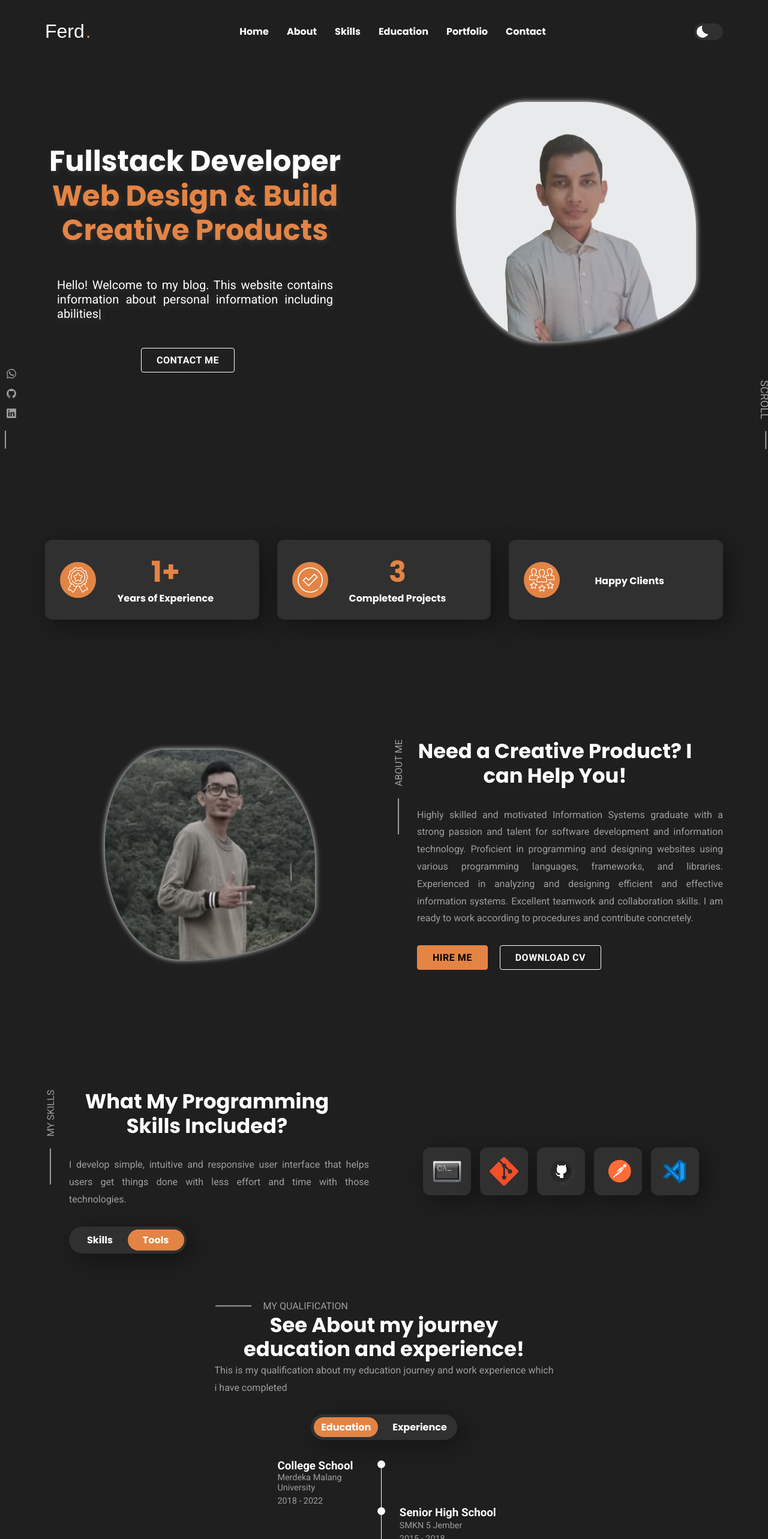
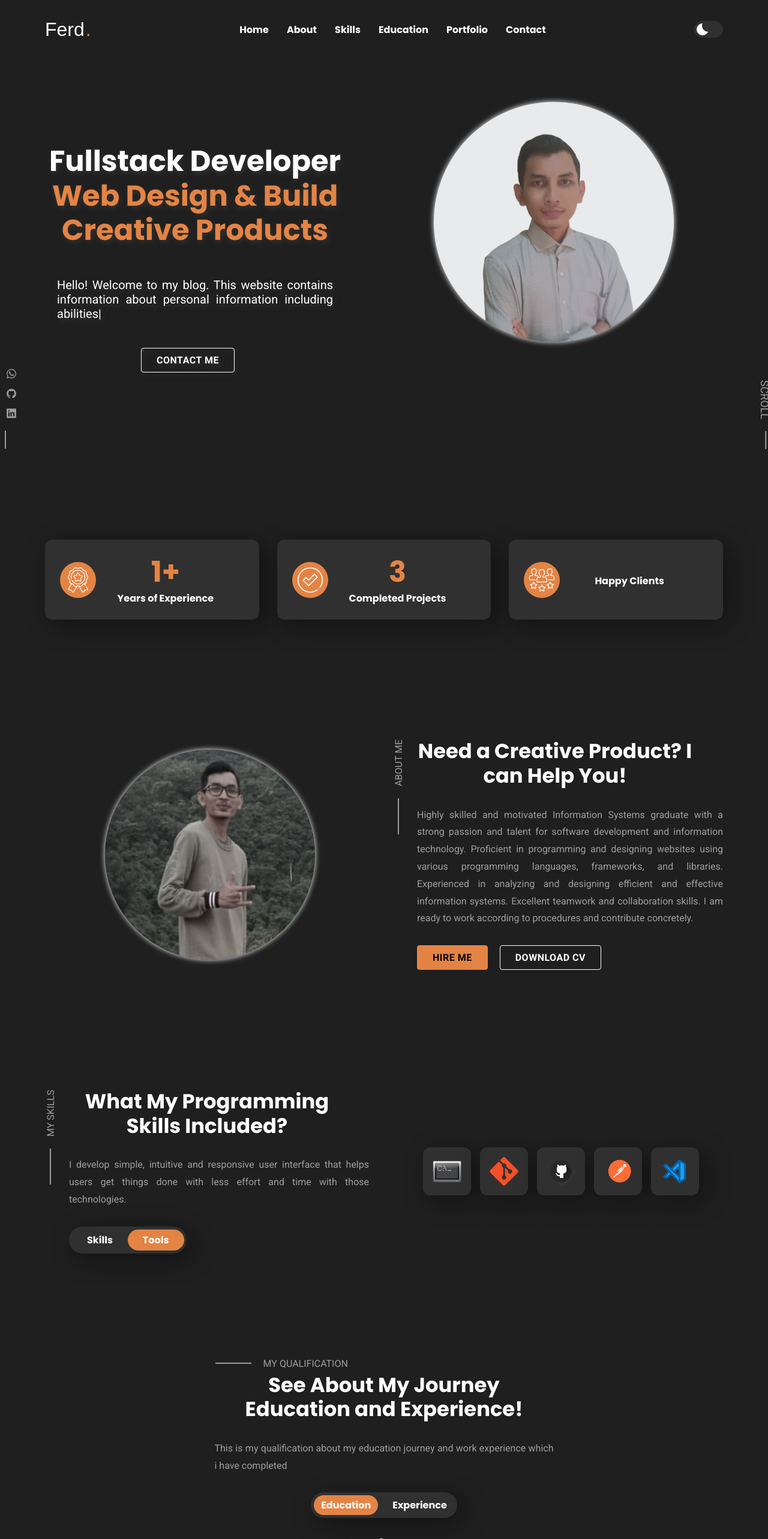
Before and after one commit to alfaniferdiansah/my-web-portofolio, a React (Create React App) app: page / in a window 1280 px wide. Shown: the top 2566 px of the page at 60% size. Built offline with nearby package versions, Linux system fonts and the light colour scheme; a web font is replaced by a local one.

Commit message:
fix responsive content

```diff
--- a/src/App.css
+++ b/src/App.css
@@ -236,7 +236,7 @@ body.active { overflow: hidden; }
 }
 
 .section-title {
-  max-width: 350px;
+  max-width: 500px;
   margin-bottom: 30px;
 }
 
@@ -393,7 +393,7 @@ body.active { overflow: hidden; }
   left: 100%;
   align-content: end;
   width: 80%;
-  max-height: 80%;
+  height: 80%;
   display: grid;
   opacity: 0.95;
   visibility: visible;
@@ -421,7 +421,7 @@ body.active { overflow: hidden; }
   color: var(--color-primary);
   font-family: var(--ff-poppins);
   font-size: var(--fs-1);
-  padding: 10px;
+  padding: 5px;
   transform: translateY(50px);
   transition: 0.75s cubic-bezier(0.68, -0.55, 0.27, 2);
 }
@@ -474,39 +474,20 @@ main { overflow-x: hidden; }
 
 .background-circle {
   background: url(assets/pro_photo.png);
-  border-radius: 40% 0 40% 0;
+  border-radius: 50%;
   width: 400px;
   height: 400px;
+  margin-inline: auto;
+  display: flex;
+  justify-content: center;
+  max-width: 500px;
   margin-top: 170px;
-  margin-left: 120px;
   background-color: rgb(232, 234, 236);
   z-index: 9;
   box-shadow: 0 0 10px var(--color-primary);
   background-size: cover;
-  animation: profile__animate 5s ease-in-out infinite 3s;
-}
-
-@keyframes profile__animate {
-  0% {
-    border-radius: 60% 40% 30% 70%/60% 30% 70% 40%;
-  }
-
-  25% {
-    border-radius: 30% 60% 70% 40%/50% 60% 30% 60%;
-  }
-
-  50% {
-    border-radius: 40% 30% 80% 40%/50% 60% 30% 60%;
-  }
-
-  75% {
-    border-radius: 30% 60% 70% 40%/50% 60% 30% 60%;
-  }
-
-  100% {
-    border-radius: 60% 40% 30% 70%/60% 30% 70% 40%;
-  }
-}
+}
+
 
 :is(.hero-social-list, .scroll-down) { display: none; }
 
@@ -613,29 +594,6 @@ h2 {
   border-radius: 50%;
   filter: grayscale(60%);
   box-shadow: 0 0 10px var(--color-primary);
-  animation: profile__animate 5s ease-in-out infinite 3s;
-}
-
-@keyframes profile__animate {
-  0% {
-    border-radius: 60% 40% 30% 70%/60% 30% 70% 40%;
-  }
-
-  25% {
-    border-radius: 30% 60% 70% 40%/50% 60% 30% 60%;
-  }
-
-  50% {
-    border-radius: 40% 30% 80% 40%/50% 60% 30% 60%;
-  }
-
-  75% {
-    border-radius: 30% 60% 70% 40%/50% 60% 30% 60%;
-  }
-
-  100% {
-    border-radius: 60% 40% 30% 70%/60% 30% 70% 40%;
-  }
 }
 
 .about .btn {
@@ -655,7 +613,10 @@ h2 {
 
 .skills { padding-block: var(--section-padding); }
 
-.skills-content { margin-bottom: 50px; }
+.skills-content {
+  margin-bottom: 50px;
+  width: 100%;
+}
 
 .skills-toggle {
   background: var(--bg-secondary);
@@ -738,7 +699,7 @@ h2 {
  * #EDUCATION
 \*-----------------------------------*/
 
-.edu { padding-block: var(--section-padding); }
+.exp { padding-block: var(--section-padding); }
 
 .exp-content {
   width: 100%;
@@ -752,7 +713,7 @@ h2 {
   position: absolute;
   color: var(--color-secondary);
   text-transform: uppercase;
-  padding-bottom: 5px;
+  padding-bottom: 10px;
   margin-left: 50px;
 }
 
@@ -769,6 +730,7 @@ h2 {
 
 .exp-title {
   width: 100%;
+  margin-bottom: 30px;
   text-align: center;
 }
 
@@ -912,7 +874,7 @@ h2 {
   position: absolute;
   color: var(--color-secondary);
   text-transform: uppercase;
-  padding-bottom: 5px;
+  padding-bottom: 10px;
   margin-left: 50px;
 }
 
@@ -929,6 +891,7 @@ h2 {
 
 .port-title {
   width: 100%;
+  margin-bottom: 30px;
   text-align: center;
 }
 
@@ -1290,6 +1253,9 @@ textarea.input-field {
   .hero {
     flex-direction: row;
   }
+  .background-circle {
+    max-width: 500px;
+  }
 
   .hero-content {
     text-align: start;
--- a/src/component/Content/Education/Education.jsx
+++ b/src/component/Content/Education/Education.jsx
@@ -9,10 +9,10 @@ const Education = () => {
 
   return (
     <section className="exp" id="experience">
-      <div className="project-content">
+      <div className="exp-content">
         <div className="section-edu">
         <p className="exp-subtitle">My Qualification</p>
-        <h2 className="h3 exp-title">See About my journey education and experience!</h2>
+        <h2 className="h3 exp-title">See About My Journey Education and Experience!</h2>
         <p className="section-text">
           This is my qualification about my education journey and work experience which i have completed
         </p>
```
